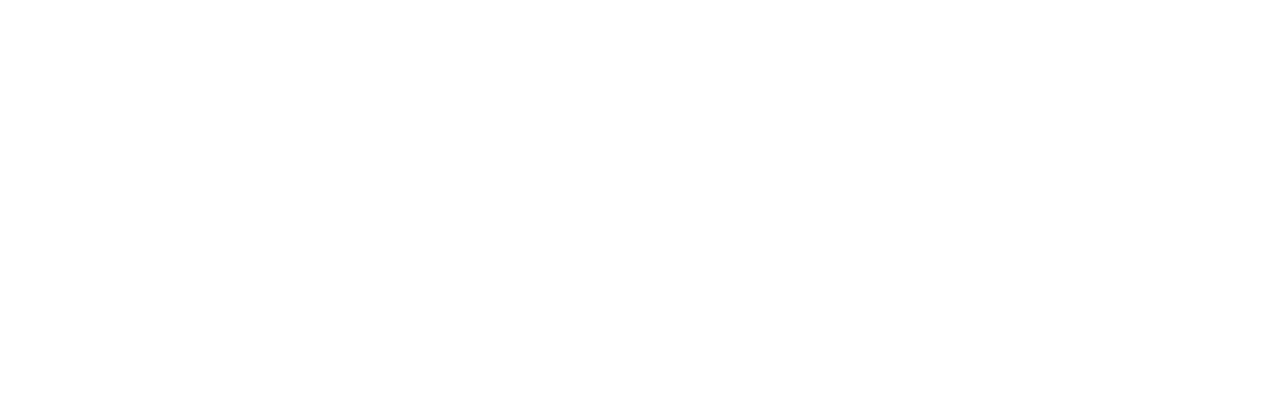
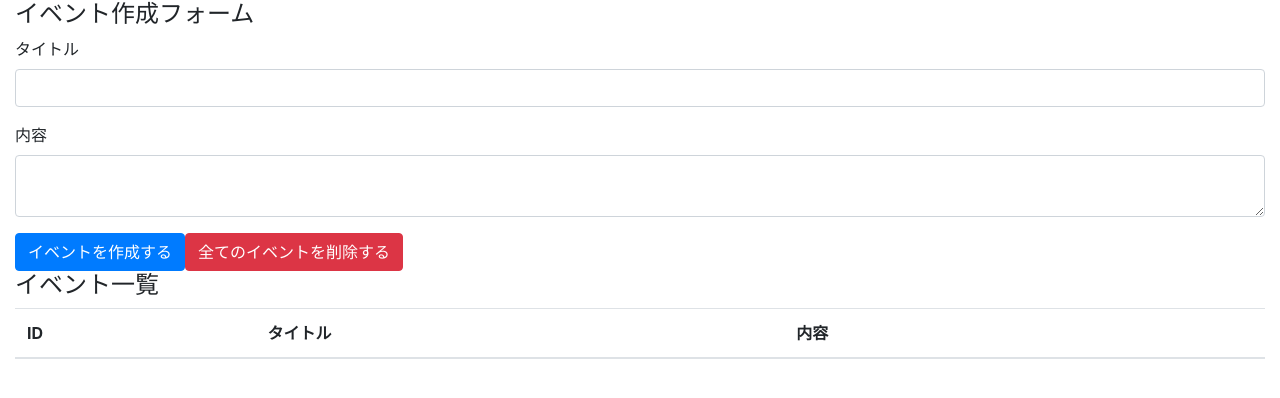
Before and after one commit to aloner778/react-hooks-102, a React (Create React App) app: page / in a window 1280 px wide. Shown: the top 398 px of the page. Built offline with nearby package versions, Linux system fonts and the light colour scheme.

Commit message:
learn bootstrap

```diff
--- a/package.json
+++ b/package.json
@@ -6,6 +6,7 @@
     "@testing-library/jest-dom": "^4.2.4",
     "@testing-library/react": "^9.3.2",
     "@testing-library/user-event": "^7.1.2",
+    "bootstrap": "^4.5.0",
     "react": "^16.13.1",
     "react-dom": "^16.13.1",
     "react-scripts": "3.4.1"
--- /dev/null
+++ b/src/components/App.js
@@ -0,0 +1,42 @@
+import React from 'react'
+import 'bootstrap/dist/css/bootstrap.min.css'
+
+function App() {
+  return (
+    <div className="container-fluid">
+      <h4>イベント作成フォーム</h4>
+
+      <form>
+        <div className="form-group">
+          <label htmlFor="formEventTitle">タイトル</label>
+          <input className="form-control" id="formEventTitle" />
+        </div>
+        <div className="form-group">
+          <label htmlFor="formEventBody">内容</label>
+          <textarea className="form-control" id="formEventBody"></textarea>
+        </div>
+
+        <button className="btn btn-primary">イベントを作成する</button>
+        <button className="btn btn-danger">全てのイベントを削除する</button>
+      </form>
+
+      <h4>イベント一覧</h4>
+
+      <table className="table table-hover">
+        <thead>
+          <tr>
+            <th>ID</th>
+            <th>タイトル</th>
+            <th>内容</th>
+            <th></th>
+          </tr>
+        </thead>
+        <tbody>
+
+        </tbody>
+      </table>
+    </div>
+  );
+}
+
+export default App;
--- a/src/index.js
+++ b/src/index.js
@@ -1,6 +1,6 @@
 import React from 'react';
 import ReactDOM from 'react-dom';
-import App from './App';
+import App from './components/App';
 
 ReactDOM.render(
   <React.StrictMode>
```
Also changed, not shown: src/App.js (deleted, +0 -11 lines), 1 other file (tests, documents, lock files or other folders).
